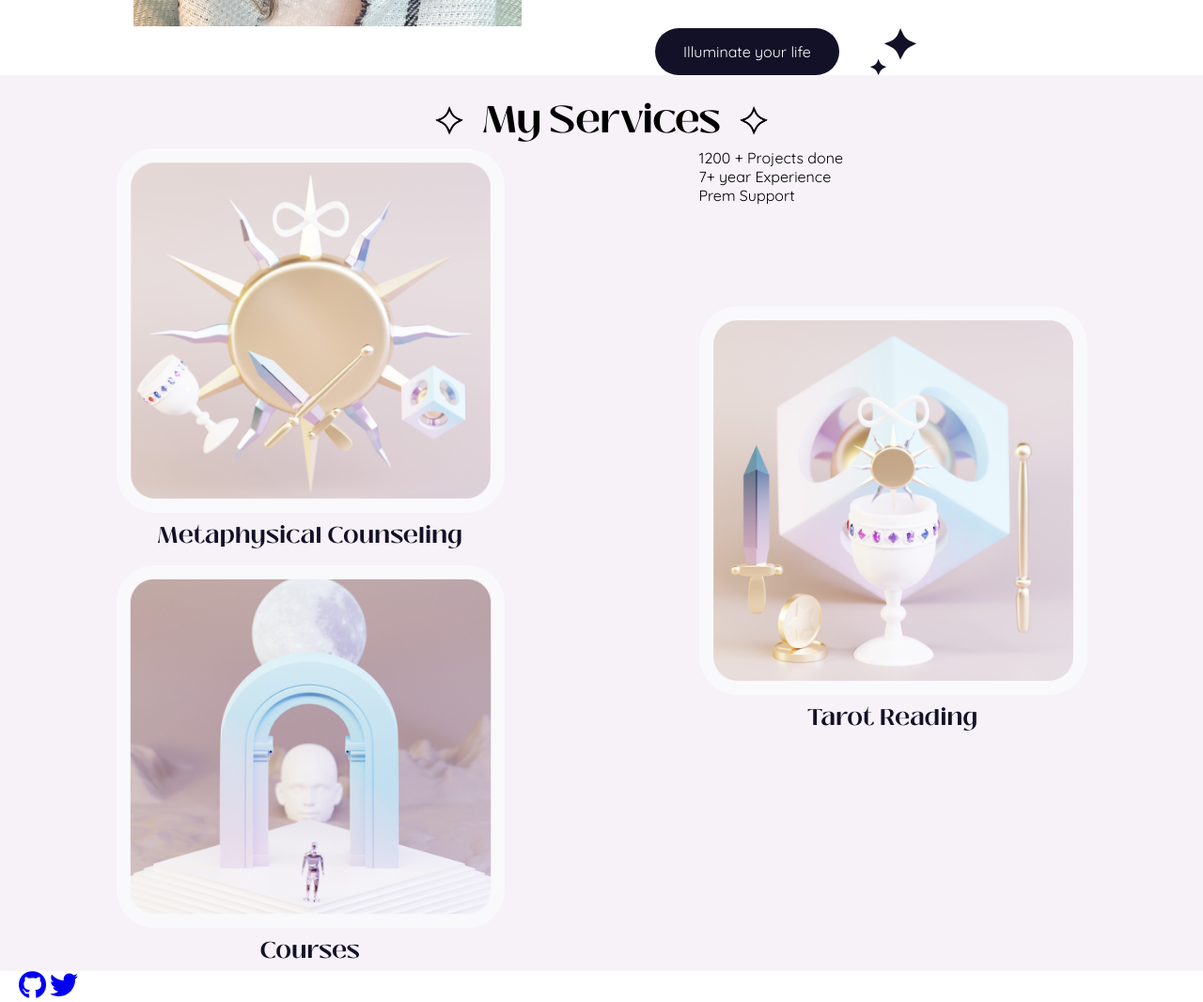
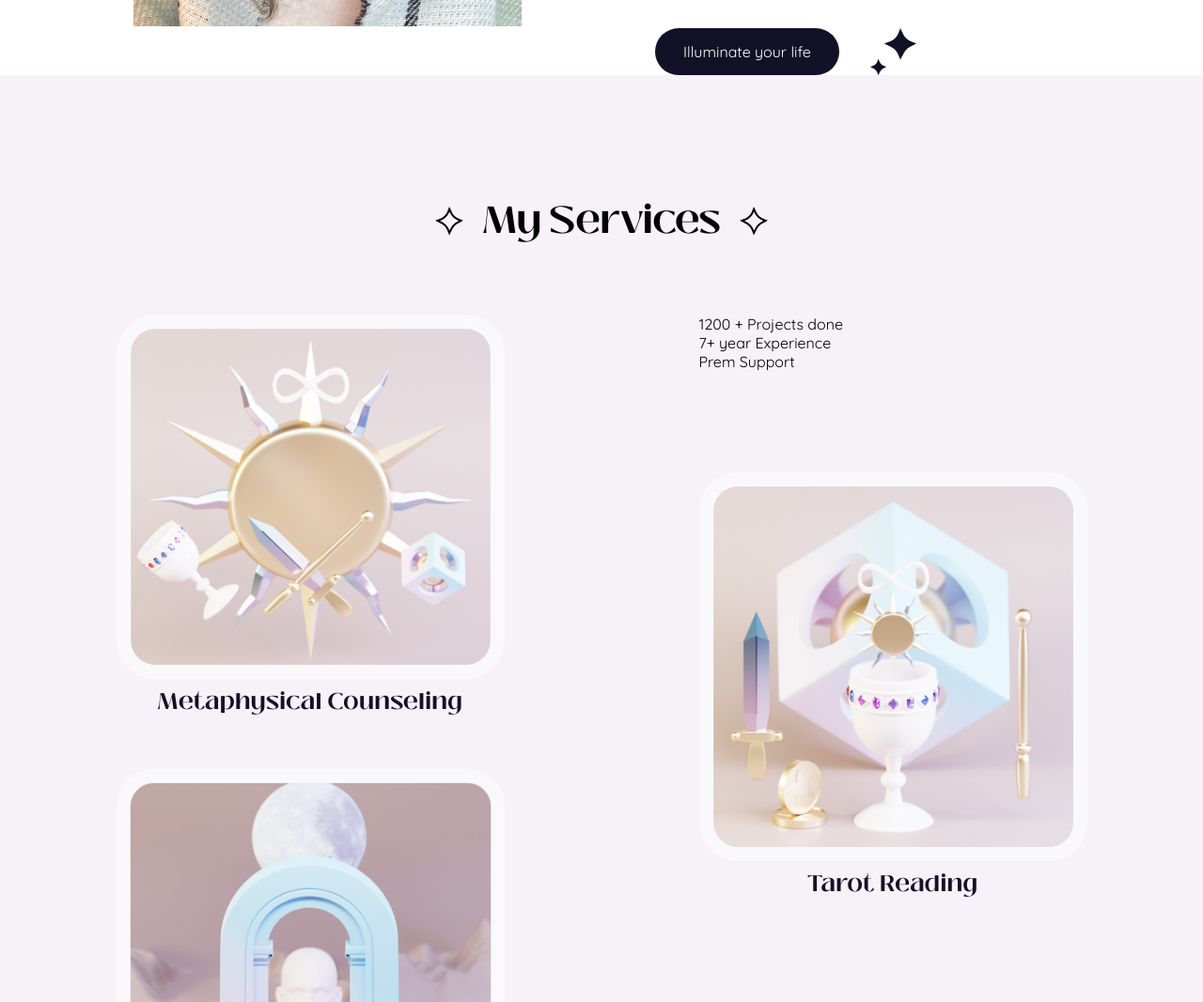
Before and after one commit to grimxreaper/tarot_site, a plain HTML site: page index.html in a window 1280 px wide. Shown: the part 1421-2488 px from the top of the page at 94% size. Drawn offline with Linux system fonts and the light colour scheme; files whose address does not match are found by name; a web font is replaced by a local one.

Commit message:
add breathing room to top row

```diff
--- a/styles.scss
+++ b/styles.scss
@@ -542,7 +542,7 @@ h1 {
 
     &:nth-child(1) {
       justify-content: center;
-      margin-top: 20px;
+      margin: 127px 0px 70px 0px;
 
       .sparkle_container {
         position: relative;
@@ -575,7 +575,7 @@ h1 {
         }
 
         &:nth-child(1) {
-          gap: 10px;
+          gap: 50px;
         }
         &:nth-child(2) {
 
```
Also changed, not shown: styles.css, 1 other file.
